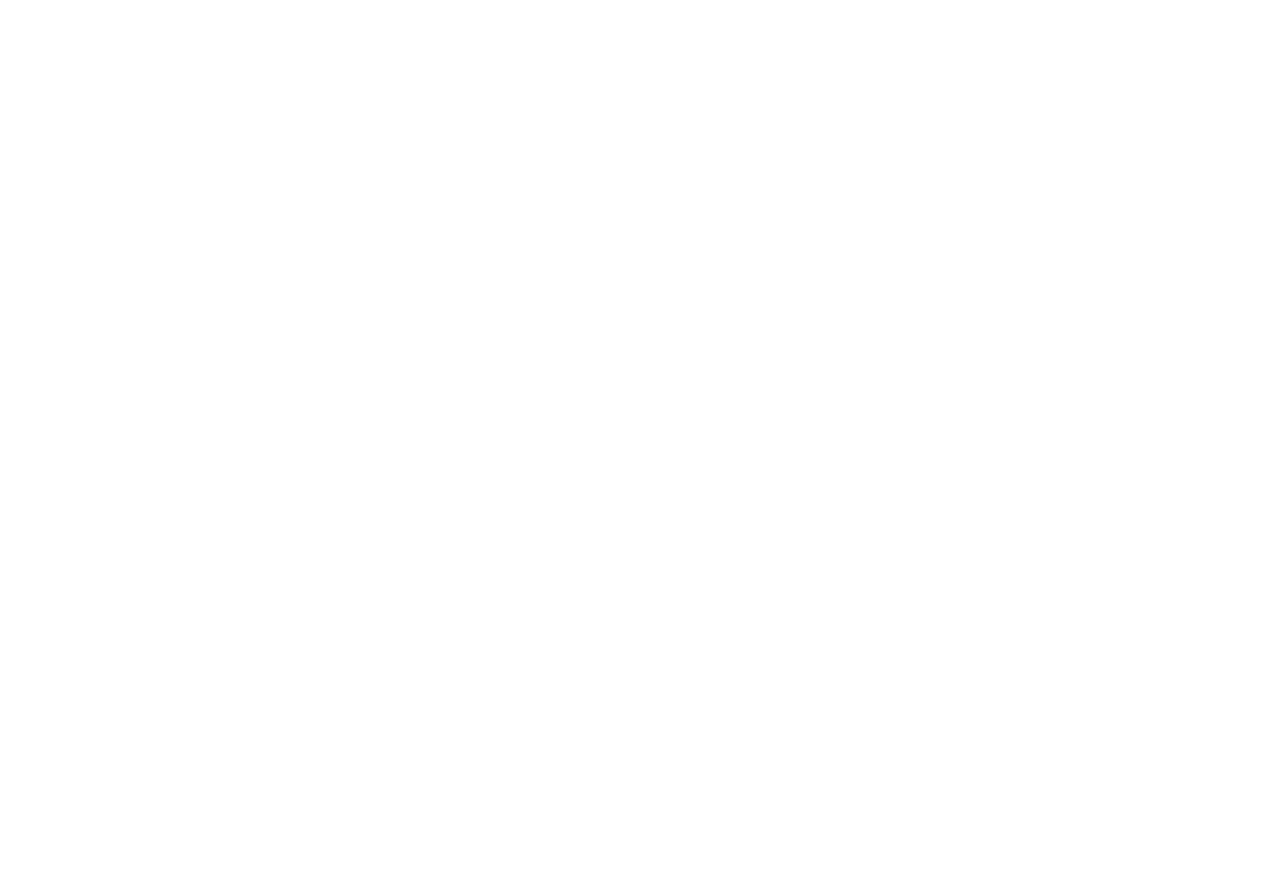
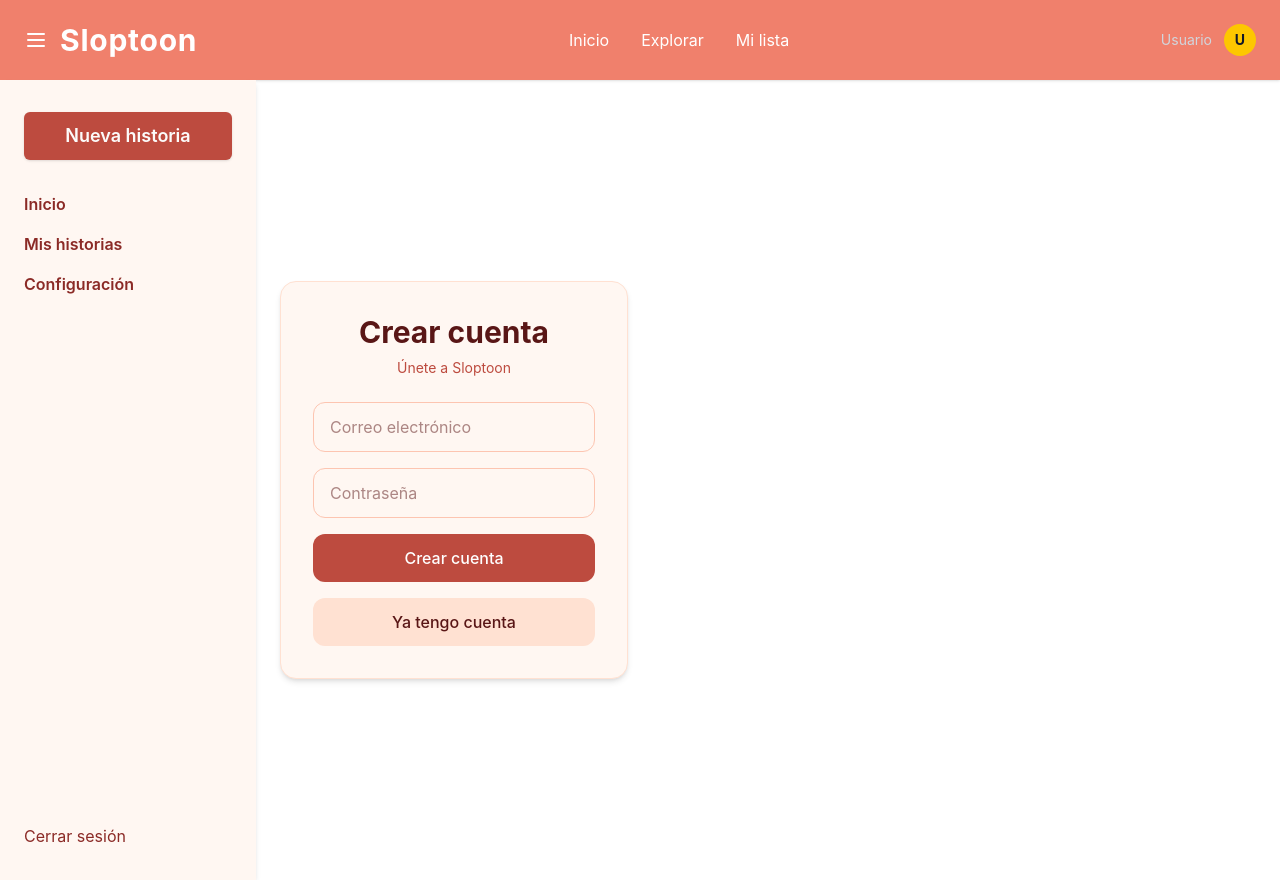
Before and after one commit to gaelodev/sloptoon, a Vue app: page /register in a window 1280 px wide. Before the commit this address had no page. Before the commit the page ends 800 px from the top, so only its background shows below. Built offline with nearby package versions, Linux system fonts and the light colour scheme; no server answers.

Commit message:
Authentication with google and visual style added to the login

```diff
--- a/package.json
+++ b/package.json
@@ -13,6 +13,7 @@
   },
   "dependencies": {
     "@tailwindcss/vite": "^4.2.1",
+    "firebase": "^12.12.0",
     "pinia": "^3.0.4",
     "tailwindcss": "^4.2.1",
     "uuid": "^13.0.0",
@@ -22,6 +23,7 @@
   "devDependencies": {
     "@tsconfig/node24": "^24.0.4",
     "@types/node": "^24.10.13",
+    "@types/uuid": "^10.0.0",
     "@vitejs/plugin-vue": "^6.0.4",
     "@vue/tsconfig": "^0.9.0",
     "npm-run-all2": "^8.0.4",
--- /dev/null
+++ b/src/authState.ts
@@ -0,0 +1,10 @@
+import { ref } from 'vue';
+import { onAuthStateChanged, type User } from 'firebase/auth';
+import { auth } from './firebase';
+export const user = ref<User | null>(null);
+export const authReady = ref(false);
+
+onAuthStateChanged(auth, (u) => {
+  user.value = u;
+  authReady.value = true;
+});
--- /dev/null
+++ b/src/firebase.ts
@@ -0,0 +1,16 @@
+import { initializeApp } from 'firebase/app';
+import { getAuth, GoogleAuthProvider } from 'firebase/auth';
+
+const firebaseConfig = {
+  apiKey: import.meta.env.VITE_FIREBASE_API_KEY,
+  authDomain: import.meta.env.VITE_FIREBASE_AUTH_DOMAIN,
+  projectId: 'sloptoon',
+  storageBucket: 'sloptoon.firebasestorage.app',
+  messagingSenderId: '1008843876490',
+  appId: '1:1008843876490:web:8367657d10a57f5482e573',
+};
+
+const app = initializeApp(firebaseConfig);
+
+export const auth = getAuth(app);
+export const googleProvider = new GoogleAuthProvider();
--- /dev/null
+++ b/src/modules/components/Login.vue
@@ -0,0 +1,33 @@
+<template>
+  <div>
+    <h2>Login</h2>
+
+    <input v-model="email" placeholder="Email" />
+    <input v-model="password" type="password" placeholder="Password" />
+
+    <button @click="login">Entrar</button>
+
+    <p v-if="error">{{ error }}</p>
+  </div>
+</template>
+
+<script setup>
+import { ref } from 'vue';
+import { signInWithEmailAndPassword } from 'firebase/auth';
+import { auth } from '../firebase';
+
+const email = ref('');
+const password = ref('');
+const error = ref('');
+
+const login = async () => {
+  try {
+    await signInWithEmailAndPassword(auth, email.value, password.value);
+    error.value = '';
+    console.log('Login exitoso');
+  } catch (err) {
+    error.value = 'Error al iniciar sesión';
+    console.log(err.message);
+  }
+};
+</script>
--- a/src/modules/components/NewTaleModal.vue
+++ b/src/modules/components/NewTaleModal.vue
@@ -296,7 +296,7 @@ const generatePrompt = () => {
 
   console.log(prompt);
 
-  //writeTale();
+  writeTale();
 };
 
 const writeTale = () => {
--- /dev/null
+++ b/src/modules/components/Register.vue
@@ -0,0 +1,29 @@
+<template>
+  <div>
+    <h2>Registro</h2>
+
+    <input v-model="email" placeholder="Email" />
+    <input v-model="password" type="password" placeholder="Password" />
+
+    <button @click="register">Crear cuenta</button>
+  </div>
+</template>
+
+<script setup>
+import { ref } from 'vue';
+import { createUserWithEmailAndPassword } from 'firebase/auth';
+import { auth } from '../firebase';
+
+const email = ref('');
+const password = ref('');
+
+const register = async () => {
+  try {
+    const userCredential = await createUserWithEmailAndPassword(auth, email.value, password.value);
+
+    console.log('Usuario creado:', userCredential.user);
+  } catch (error) {
+    console.error('Error al registrar:', error.message);
+  }
+};
+</script>
--- a/src/modules/components/TheSidebar.vue
+++ b/src/modules/components/TheSidebar.vue
@@ -4,18 +4,11 @@
     :class="[
       open
         ? 'w-64 py-8 bg-melondrama-100 shadow-md transform transition-transform duration-300'
-        : 'hidden ',
+        : 'hidden',
     ]"
   >
-    <!-- Botón de cerrar -->
-    <!--
-      <div class="flex justify-end p-4">
-        <button @click="$emit('close')" class="text-gray-600 hover:text-gray-900">✕</button>
-      </div>
-     -->
-
-    <!-- Opciones de navegación -->
     <nav class="flex flex-col gap-8 px-6 h-full">
+      <!-- Botón nueva historia -->
       <button
         @click="$emit('newTaleButtonClicked')"
         class="bg-melondrama-600 h-12 text-greymelon-100 text-lg font-semibold rounded-md shadow-sm hover:bg-melondrama-700 transition"
@@ -23,18 +16,29 @@
         Nueva historia
       </button>
 
+      <!-- Navegación -->
       <div class="flex flex-col gap-4 flex-1 font-semibold text-melondrama-700">
         <a href="#" class="hover:text-melondrama-900 transition">Inicio</a>
         <a href="#" class="hover:text-melondrama-900 transition">Mis historias</a>
         <a href="#" class="hover:text-melondrama-900 transition">Configuración</a>
       </div>
 
-      <a href="#" class="text-melondrama-700 hover:text-melondrama-900 transition">Cerrar sesión</a>
+      <!-- Logout -->
+      <button
+        @click="logout"
+        class="text-melondrama-700 hover:text-melondrama-900 cursor-pointer text-left active:scale-95 active:translate-y-0.5 active:opacity-80 transition-transform duration-100"
+      >
+        Cerrar sesión
+      </button>
     </nav>
   </aside>
 </template>
 
 <script setup lang="ts">
+import { signOut } from 'firebase/auth';
+import { useRouter } from 'vue-router';
+import { auth } from '@/firebase';
+
 interface Props {
   open: boolean;
 }
@@ -43,8 +47,20 @@ defineProps<Props>();
 
 const emit = defineEmits(['close', 'newTaleButtonClicked']);
 
-const toggleSidebar = () => {
-  emit('close');
+const router = useRouter();
+
+const logout = async () => {
+  try {
+    await signOut(auth);
+
+    // opcional: cerrar sidebar si está abierta
+    emit('close');
+
+    // redirigir a login
+    router.push('/login');
+  } catch (err) {
+    console.log('Error al cerrar sesión:', err);
+  }
 };
 </script>
 
--- /dev/null
+++ b/src/modules/views/Dashboard.vue
@@ -0,0 +1,28 @@
+<template>
+  <div class="dashboard">
+    <h1>Dashboard</h1>
+
+    <p v-if="user">Bienvenido, {{ user.email }}</p>
+
+    <p v-else>No hay usuario cargado</p>
+
+    <button @click="logout">Cerrar sesión</button>
+  </div>
+</template>
+
+<script setup lang="ts">
+  import { computed } from 'vue';
+  import { signOut } from 'firebase/auth';
+  import { auth } from '@/firebase';
+  import { user } from '@/authState';
+
+  const logout = async () => {
+    await signOut(auth);
+  };
+</script>
+
+<style scoped>
+  .dashboard {
+    padding: 20px;
+  }
+</style>
--- a/src/modules/views/LoginView.vue
+++ b/src/modules/views/LoginView.vue
@@ -0,0 +1,101 @@
+<template>
+  <div class="min-h-screen flex items-center justify-center bg-melondrama-50 px-6">
+    <div class="w-full max-w-md rounded-2xl shadow-md p-8 border border-melondrama-200">
+      <!-- Header -->
+      <h1 class="text-3xl font-bold text-melondrama-800 text-center mb-2">Bienvenido</h1>
+
+      <p class="text-sm text-melondrama-600 text-center mb-6">Inicia sesión para continuar</p>
+
+      <!-- Inputs -->
+      <div class="flex flex-col gap-4">
+        <input
+          v-model="email"
+          type="email"
+          placeholder="Correo electrónico"
+          class="w-full px-4 py-3 rounded-xl border border-melondrama-300 bg-melondrama-50 text-melondrama-800 focus:outline-none focus:ring-2 focus:ring-melondrama-500"
+        />
+
+        <input
+          v-model="password"
+          type="password"
+          placeholder="Contraseña"
+          class="w-full px-4 py-3 rounded-xl border border-melondrama-300 bg-melondrama-50 text-melondrama-800 focus:outline-none focus:ring-2 focus:ring-melondrama-500"
+        />
+
+        <!-- Login button -->
+        <button
+          @click="login"
+          class="w-full bg-melondrama-600 hover:bg-melondrama-700 text-white font-medium py-3 rounded-xl active:scale-95 transition"
+        >
+          Entrar
+        </button>
+
+        <button
+          @click="goToRegister"
+          class="w-full bg-melondrama-300 hover:bg-melondrama-400 text-melondrama-900 font-medium py-3 rounded-xl active:scale-95 transition cursor-pointer"
+        >
+          Crear cuenta
+        </button>
+
+        <!-- Divider -->
+        <div class="flex items-center gap-3 my-2">
+          <div class="h-px bg-melondrama-300 flex-1"></div>
+          <span class="text-xs text-melondrama-500">o</span>
+          <div class="h-px bg-melondrama-300 flex-1"></div>
+        </div>
+
+        <!-- Google button -->
+        <button
+          @click="loginWithGoogle"
+          class="w-full bg-melondrama-200 hover:bg-melondrama-300 text-melondrama-800 font-medium py-3 rounded-xl active:scale-95 transition cursor-pointer"
+        >
+          Continuar con Google
+        </button>
+
+        <!-- Error -->
+        <p v-if="error" class="text-red-500 text-sm text-center mt-2">
+          {{ error }}
+        </p>
+      </div>
+
+      <!-- Footer -->
+      <p class="text-xs text-melondrama-500 text-center mt-6">Sloptoon · Acceso seguro</p>
+    </div>
+  </div>
+</template>
+
+<script setup lang="ts">
+import { ref } from 'vue';
+import { useRouter } from 'vue-router';
+import { signInWithEmailAndPassword, signInWithPopup } from 'firebase/auth';
+import { auth, googleProvider } from '@/firebase';
+
+const router = useRouter();
+
+const email = ref('');
+const password = ref('');
+const error = ref('');
+
+const login = async () => {
+  try {
+    await signInWithEmailAndPassword(auth, email.value, password.value);
+    error.value = '';
+    router.push('/');
+  } catch {
+    error.value = 'Credenciales incorrectas';
+  }
+};
+
+const loginWithGoogle = async () => {
+  try {
+    await signInWithPopup(auth, googleProvider);
+    router.push('/');
+  } catch {
+    error.value = 'Error al iniciar sesión con Google';
+  }
+};
+
+const goToRegister = () => {
+  router.push('/register');
+};
+</script>
--- /dev/null
+++ b/src/modules/views/RegisterView.vue
@@ -0,0 +1,72 @@
+<template>
+  <div class="min-h-screen flex items-center justify-center bg-melondrama-50 px-6">
+    <div
+      class="w-full max-w-md bg-melondrama-100 rounded-2xl shadow-md p-8 border border-melondrama-200"
+    >
+      <h1 class="text-3xl font-bold text-melondrama-800 text-center mb-2">Crear cuenta</h1>
+
+      <p class="text-sm text-melondrama-600 text-center mb-6">Únete a Sloptoon</p>
+
+      <div class="flex flex-col gap-4">
+        <input
+          v-model="email"
+          type="email"
+          placeholder="Correo electrónico"
+          class="w-full px-4 py-3 rounded-xl border border-melondrama-300 bg-melondrama-50 text-melondrama-800 focus:outline-none focus:ring-2 focus:ring-melondrama-500"
+        />
+
+        <input
+          v-model="password"
+          type="password"
+          placeholder="Contraseña"
+          class="w-full px-4 py-3 rounded-xl border border-melondrama-300 bg-melondrama-50 text-melondrama-800 focus:outline-none focus:ring-2 focus:ring-melondrama-500"
+        />
+
+        <button
+          @click="register"
+          class="w-full bg-melondrama-600 hover:bg-melondrama-700 text-white font-medium py-3 rounded-xl active:scale-95 transition cursor-pointer"
+        >
+          Crear cuenta
+        </button>
+
+        <button
+          @click="goLogin"
+          class="w-full bg-melondrama-200 hover:bg-melondrama-300 text-melondrama-800 font-medium py-3 rounded-xl active:scale-95 transition cursor-pointer"
+        >
+          Ya tengo cuenta
+        </button>
+
+        <p v-if="error" class="text-red-500 text-sm text-center mt-2">
+          {{ error }}
+        </p>
+      </div>
+    </div>
+  </div>
+</template>
+
+<script setup lang="ts">
+import { ref } from 'vue';
+import { useRouter } from 'vue-router';
+import { createUserWithEmailAndPassword } from 'firebase/auth';
+import { auth } from '@/firebase';
+
+const router = useRouter();
+
+const email = ref('');
+const password = ref('');
+const error = ref('');
+
+const register = async () => {
+  try {
+    await createUserWithEmailAndPassword(auth, email.value, password.value);
+    error.value = '';
+    router.push('/');
+  } catch {
+    error.value = 'No se pudo crear la cuenta';
+  }
+};
+
+const goLogin = () => {
+  router.push('/login');
+};
+</script>
```
Also changed, not shown: src/router/index.ts (+35 -0 lines), 2 other files (tests, documents, lock files or other folders).
